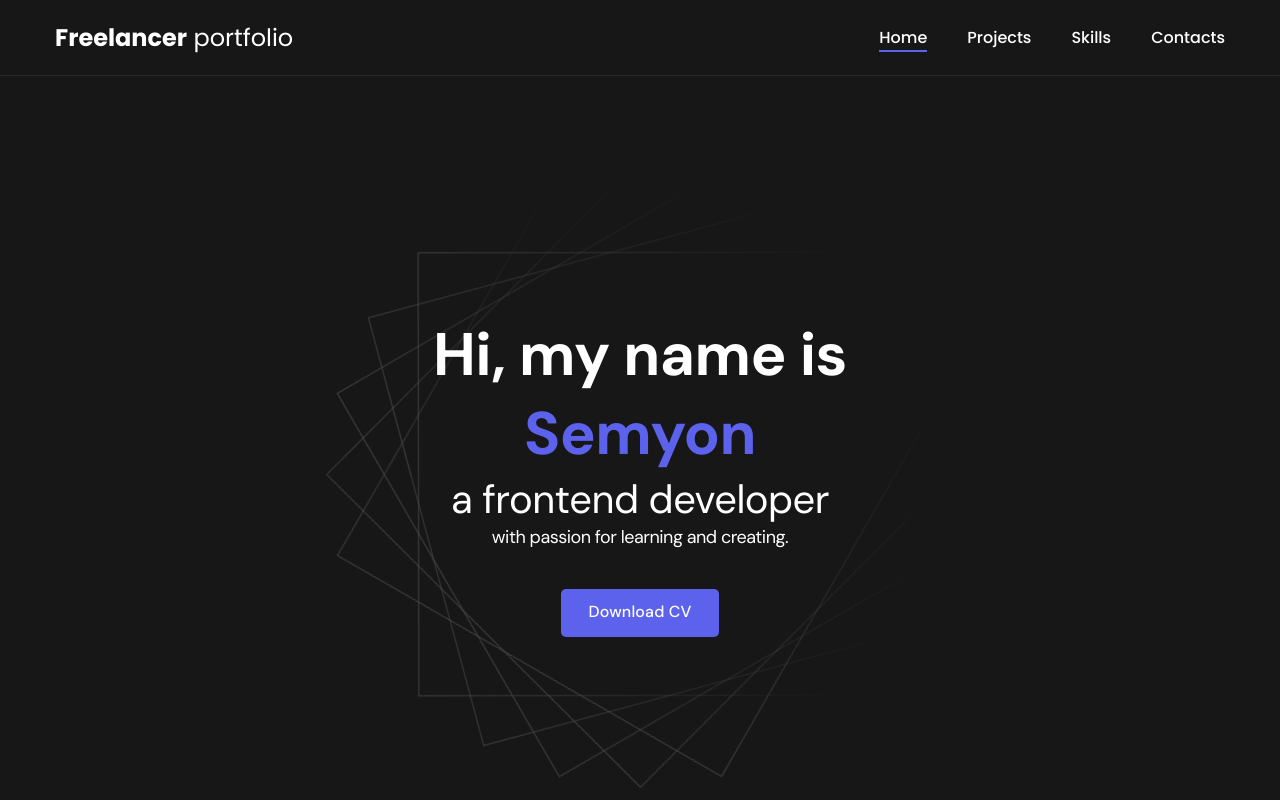
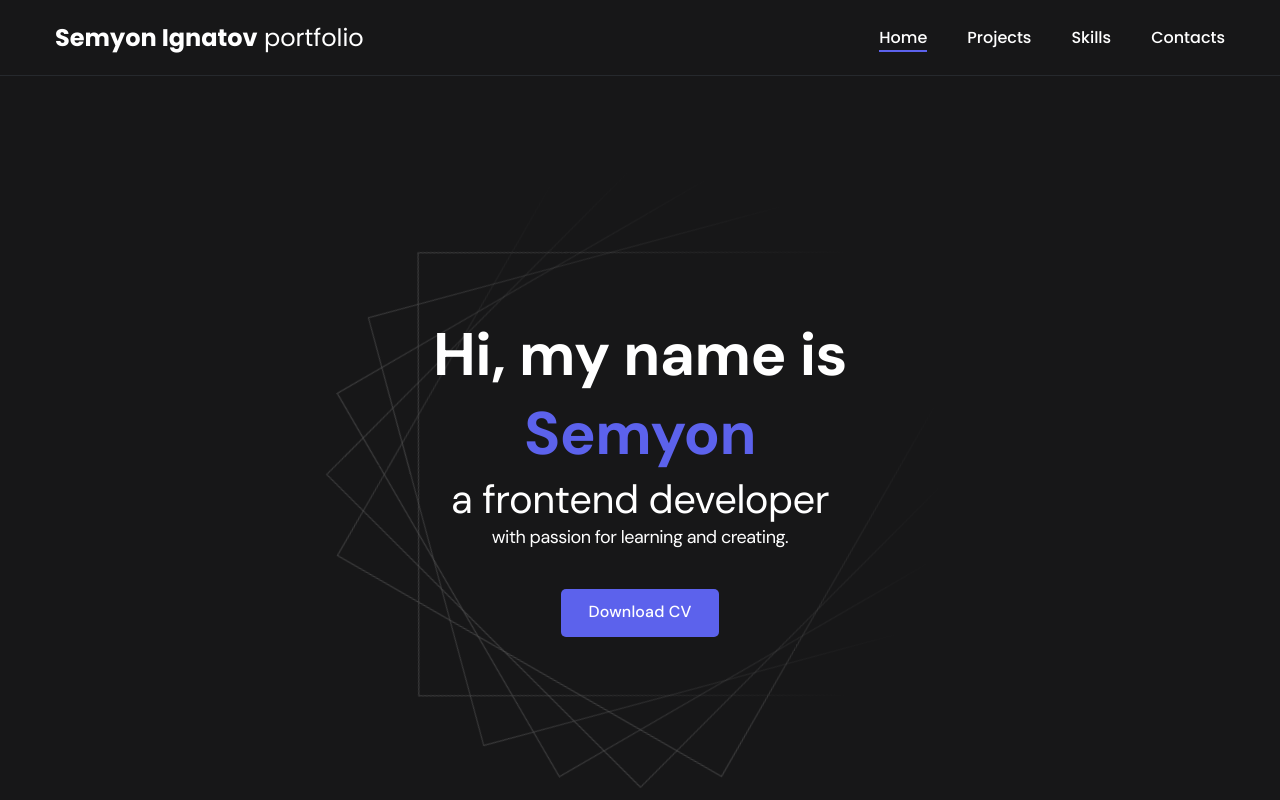
Before and after one commit to simoninlights/Portfolio-Vanilla-js, a plain HTML site: page index.html in a window 1280 px wide. Shown: the top 800 px of the page. Drawn offline with Linux system fonts and the light colour scheme.

Commit message:
Update index.html

```diff
--- a/index.html
+++ b/index.html
@@ -19,7 +19,7 @@
         <div class="container">
             <div class="nav-row">
                 <div class="nav-row-top">
-                    <a href="./index.html#" class="logo"><strong>Freelancer</strong> portfolio</a>
+                    <a href="./index.html#" class="logo"><strong>Semyon Ignatov</strong> portfolio</a>
                     <button class="nav-button">
                         <svg width="40" height="80" viewBox="0 0 100 100">
                             <path class="line line1"
```
